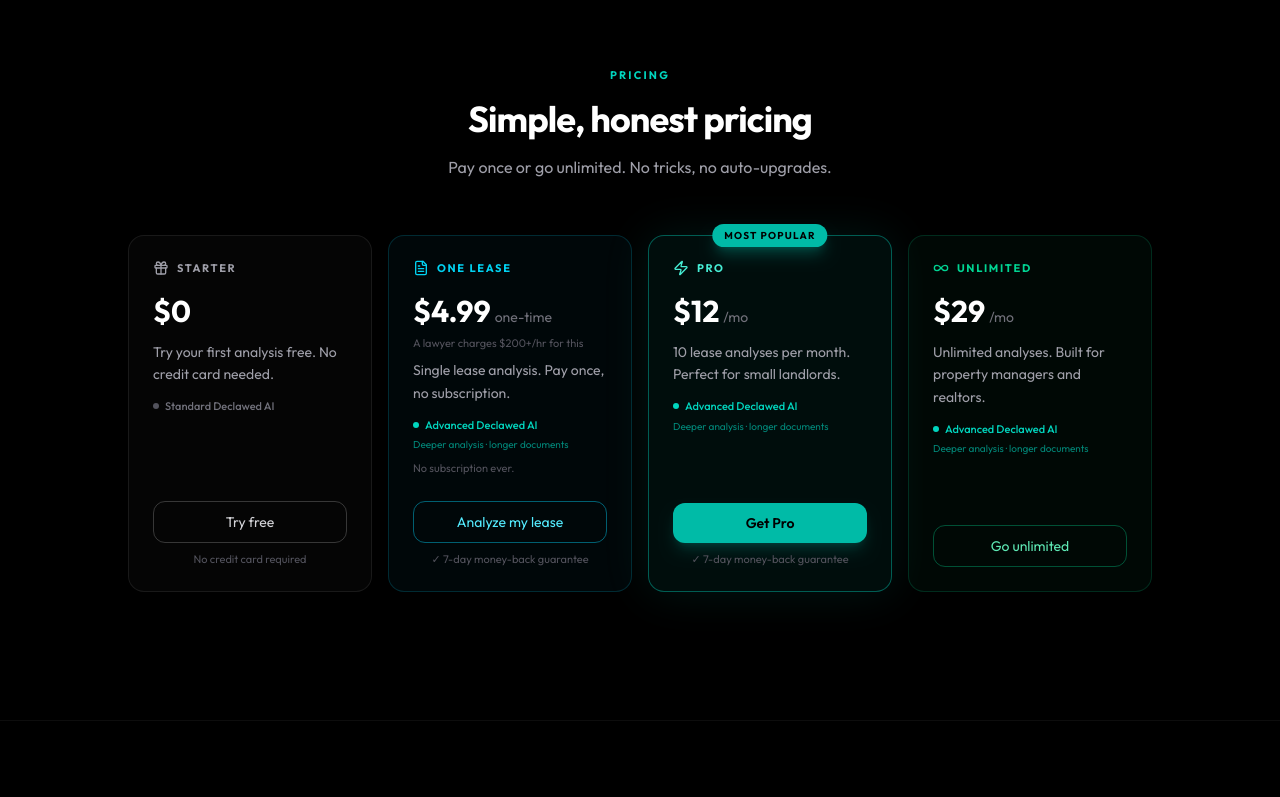
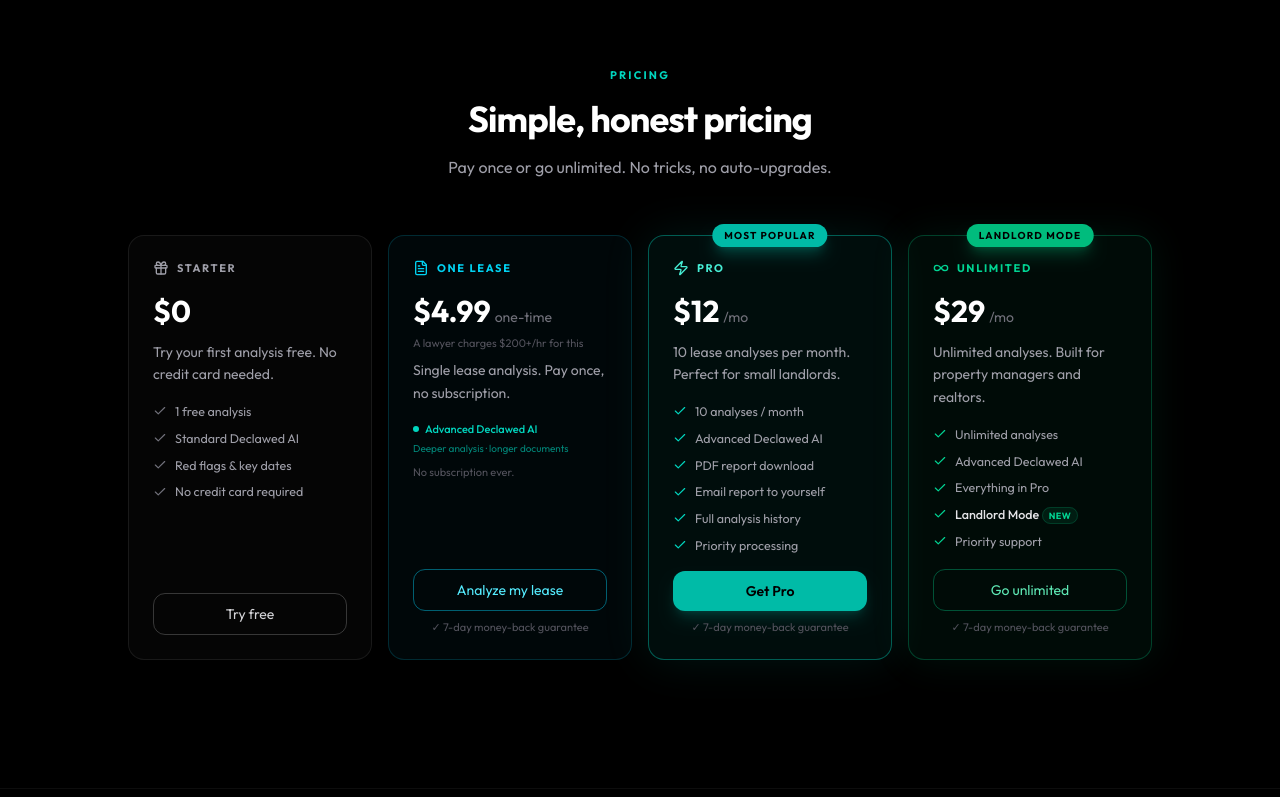
Before and after one commit to fluttershygir/declawed, a React (Vite) app: page / in a window 1280 px wide. Shown: the part 2937-3734 px from the top of the page. Built offline with nearby package versions, Linux system fonts and the light colour scheme; no server answers.

Commit message:
fix: plan fetch hardening, remove AI provider branding, pricing feature checklists & Landlord Mode

```diff
--- a/src/components/Dashboard.jsx
+++ b/src/components/Dashboard.jsx
@@ -13,10 +13,10 @@ const PLAN_LABELS = {
 };
 
 const PLAN_FEATURES = {
-  free:      ['1 free analysis', 'PDF & .docx upload', 'Red flags & key dates'],
-  one:       ['1 full analysis', 'PDF, .docx & image', 'Advanced AI model', '7-day money-back guarantee'],
-  pro:       ['10 analyses / month', 'PDF, .docx & image', 'Advanced AI model', '7-day money-back guarantee'],
-  unlimited: ['Unlimited analyses', 'PDF, .docx & image', 'Advanced AI model', 'All red flags, dates & rights'],
+  free:      ['1 free analysis', 'Standard Declawed AI', 'Red flags & key dates'],
+  one:       ['1 full analysis', 'Advanced Declawed AI', 'PDF report download', '7-day money-back guarantee'],
+  pro:       ['10 analyses / month', 'Advanced Declawed AI', 'PDF report download', 'Email report to yourself', 'Full analysis history', 'Priority processing'],
+  unlimited: ['Unlimited analyses', 'Advanced Declawed AI', 'Everything in Pro', 'Landlord Mode', 'Priority support'],
 };
 
 const SEVERITY_STYLES = {
@@ -436,7 +436,7 @@ export default function Dashboard({ onClose, onUpgrade }) {
       });
   }, [user]);
 
-  const plan = profile?.plan || 'free';
+  const plan = (profile?.plan || 'free').toLowerCase();
   const planInfo = PLAN_LABELS[plan] || PLAN_LABELS.free;
   const used = profile?.analyses_used ?? 0;
   const limit = profile?.analyses_limit ?? 1;
--- a/src/components/FAQ.jsx
+++ b/src/components/FAQ.jsx
@@ -9,7 +9,7 @@ const FAQS = [
   },
   {
     q: 'How does it work?',
-    a: "You upload a PDF or .txt lease. Declawed extracts the text and sends it to Claude — Anthropic's AI — with tenant-advocate instructions trained to surface what can harm you. The response is structured into red flags, key dates, your rights, and unusual clauses.",
+    a: "You upload a PDF or .txt lease. Declawed extracts the text and sends it to Declawed AI with tenant-advocate instructions trained to surface what can harm you. The response is structured into red flags, key dates, your rights, and unusual clauses.",
   },
   {
     q: 'Is my document stored anywhere?',
--- a/src/components/HowItWorks.jsx
+++ b/src/components/HowItWorks.jsx
@@ -16,7 +16,7 @@ const STEPS = [
     number: '02',
     icon: ScanText,
     title: 'AI scans every clause',
-    desc: 'Claude 3 reads every line with tenant-advocate instructions — trained to surface what landlords hope you miss.',
+    desc: 'Our AI reads every line with tenant-advocate instructions — trained to surface what landlords hope you miss.',
     color: 'text-cyan-400',
     ring: 'border-cyan-500/30',
     glow: 'bg-cyan-500/[0.07]',
--- a/src/components/PricingSection.jsx
+++ b/src/components/PricingSection.jsx
@@ -1,5 +1,5 @@
 import { motion } from 'framer-motion';
-import { Gift, FileText, Zap, Infinity } from 'lucide-react';
+import { Check, Gift, FileText, Zap, Infinity } from 'lucide-react';
 
 const TIERS = [
   {
@@ -10,13 +10,19 @@ const TIERS = [
     price: '$0',
     period: null,
     desc: 'Try your first analysis free. No credit card needed.',
-    aiTier: 'standard',
-    note: null,
+    features: [
+      '1 free analysis',
+      'Standard Declawed AI',
+      'Red flags & key dates',
+      'No credit card required',
+    ],
     cta: 'Try free',
     guarantee: null,
     popular: false,
+    landlordMode: false,
     cardClass: 'border-white/[0.08] bg-white/[0.02]',
     ctaClass: 'border border-white/20 text-zinc-300 hover:border-white/30 hover:text-white',
+    checkColor: 'text-zinc-500',
   },
   {
     key: 'one',
@@ -26,13 +32,15 @@ const TIERS = [
     price: '$4.99',
     period: 'one-time',
     desc: 'Single lease analysis. Pay once, no subscription.',
-    aiTier: 'advanced',
+    features: null,
     note: 'No subscription ever.',
     cta: 'Analyze my lease',
     guarantee: '7-day money-back guarantee',
     popular: false,
+    landlordMode: false,
     cardClass: 'border-cyan-500/20 bg-cyan-500/[0.04]',
     ctaClass: 'border border-cyan-500/50 text-cyan-300 hover:bg-cyan-500/10 hover:border-cyan-400',
+    checkColor: 'text-cyan-500',
   },
   {
     key: 'pro',
@@ -42,13 +50,21 @@ const TIERS = [
     price: '$12',
     period: '/mo',
     desc: '10 lease analyses per month. Perfect for small landlords.',
-    aiTier: 'advanced',
-    note: null,
+    features: [
+      '10 analyses / month',
+      'Advanced Declawed AI',
+      'PDF report download',
+      'Email report to yourself',
+      'Full analysis history',
+      'Priority processing',
+    ],
     cta: 'Get Pro',
     guarantee: '7-day money-back guarantee',
     popular: true,
+    landlordMode: false,
     cardClass: 'border-teal-400/40 bg-teal-500/[0.07] shadow-[0_0_48px_rgba(20,184,166,0.12)]',
     ctaClass: 'bg-teal-500 text-black font-semibold hover:bg-teal-400 shadow-lg shadow-teal-500/20',
+    checkColor: 'text-teal-400',
   },
   {
     key: 'unlimited',
@@ -58,13 +74,20 @@ const TIERS = [
     price: '$29',
     period: '/mo',
     desc: 'Unlimited analyses. Built for property managers and realtors.',
-    aiTier: 'advanced',
-    note: null,
+    features: [
+      'Unlimited analyses',
+      'Advanced Declawed AI',
+      'Everything in Pro',
+      'Landlord Mode',
+      'Priority support',
+    ],
     cta: 'Go unlimited',
-    guarantee: null,
+    guarantee: '7-day money-back guarantee',
     popular: false,
-    cardClass: 'border-emerald-500/20 bg-emerald-500/[0.04]',
+    landlordMode: true,
+    cardClass: 'border-emerald-500/30 bg-emerald-500/[0.06] shadow-[0_0_40px_rgba(16,185,129,0.10)]',
     ctaClass: 'border border-emerald-500/40 text-emerald-300 hover:bg-emerald-500/10 hover:border-emerald-400',
+    checkColor: 'text-emerald-400',
   },
 ];
 
@@ -84,7 +107,7 @@ export default function PricingSection({ onSelectTier }) {
         </motion.div>
 
         <div className="grid sm:grid-cols-2 lg:grid-cols-4 gap-4">
-          {TIERS.map(({ key, label, icon: Icon, iconColor, price, period, desc, aiTier, note, cta, guarantee, popular, cardClass, ctaClass }, i) => (
+          {TIERS.map(({ key, label, icon: Icon, iconColor, price, period, desc, features, note, cta, guarantee, popular, landlordMode, cardClass, ctaClass, checkColor }, i) => (
             <motion.div
               key={key}
               initial={{ opacity: 0, y: 20 }}
@@ -94,8 +117,14 @@ export default function PricingSection({ onSelectTier }) {
               className={`relative rounded-2xl border p-6 flex flex-col ${cardClass}`}
             >
               {popular && (
-                <div className="absolute -top-3 left-1/2 -translate-x-1/2 px-3 py-1 rounded-full text-[10px] font-bold uppercase tracking-[0.12em] bg-teal-500 text-black shadow-lg shadow-teal-500/30">
+                <div className="absolute -top-3 left-1/2 -translate-x-1/2 px-3 py-1 rounded-full text-[10px] font-bold uppercase tracking-[0.12em] bg-teal-500 text-black shadow-lg shadow-teal-500/30 whitespace-nowrap">
                   Most Popular
+                </div>
+              )}
+
+              {landlordMode && (
+                <div className="absolute -top-3 left-1/2 -translate-x-1/2 px-3 py-1 rounded-full text-[10px] font-bold uppercase tracking-[0.12em] bg-emerald-500 text-black shadow-lg shadow-emerald-500/30 whitespace-nowrap">
+                  Landlord Mode
                 </div>
               )}
 
@@ -114,44 +143,51 @@ export default function PricingSection({ onSelectTier }) {
                 <p className="text-[11px] text-zinc-600 mt-0.5">A lawyer charges $200+/hr for this</p>
               )}
 
-              <p className="text-sm text-zinc-400 leading-relaxed mt-2">{desc}</p>
+              <p className="text-sm text-zinc-400 leading-relaxed mt-2 mb-4">{desc}</p>
 
-              {/* AI tier label */}
-              <div className={`mt-3 flex items-center gap-1.5 ${
-                aiTier === 'advanced' ? 'text-teal-400' : 'text-zinc-500'
-              }`}>
-                <span className={`w-1.5 h-1.5 rounded-full ${
-                  aiTier === 'advanced' ? 'bg-teal-400' : 'bg-zinc-600'
-                }`} />
-                <span className="text-[11px] font-medium">
-                  {aiTier === 'advanced' ? 'Advanced Declawed AI' : 'Standard Declawed AI'}
+              {/* Feature checklist */}
+              {features ? (
+                <ul className="space-y-2 grow mb-4">
+                  {features.map((feat) => (
+                    <li key={feat} className="flex items-center gap-2 text-[12.5px]">
+                      <Check className={`w-3.5 h-3.5 shrink-0 ${checkColor}`} />
+                      {feat === 'Landlord Mode' ? (
+                        <span className="text-zinc-200 font-medium">
+                          Landlord Mode{' '}
+                          <span className="text-[9px] font-bold uppercase tracking-wider text-emerald-400 bg-emerald-500/10 border border-emerald-500/20 px-1.5 py-0.5 rounded-full align-middle">
+                            New
                           </span>
+                        </span>
+                      ) : (
+                        <span className="text-zinc-400">{feat}</span>
+                      )}
+                    </li>
+                  ))}
+                </ul>
+              ) : (
+                /* One Lease: legacy AI tier + note display */
+                <div className="grow">
+                  <div className="flex items-center gap-1.5 text-teal-400 mb-1">
+                    <span className="w-1.5 h-1.5 rounded-full bg-teal-400" />
+                    <span className="text-[11px] font-medium">Advanced Declawed AI</span>
                   </div>
-
-              {aiTier === 'advanced' && (
-                <p className="text-[10px] text-teal-500/70 mt-1 flex-1">Deeper analysis · longer documents</p>
-              )}
-              {aiTier !== 'advanced' && <div className="flex-1" />}
-
-              {note && (
-                <p className="text-[11px] text-zinc-600 mt-2">{note}</p>
+                  <p className="text-[10px] text-teal-500/70 mb-2">Deeper analysis · longer documents</p>
+                  {note && <p className="text-[11px] text-zinc-600">{note}</p>}
+                </div>
               )}
 
               {key === 'starter' ? (
-                <>
                 <a
                   href="/#upload"
-                    className={`mt-6 w-full rounded-xl py-2.5 text-sm transition-all active:scale-95 text-center block ${ctaClass}`}
+                  className={`mt-auto w-full rounded-xl py-2.5 text-sm transition-all active:scale-95 text-center block ${ctaClass}`}
                 >
                   {cta}
                 </a>
-                  <p className="mt-2 text-center text-[11px] text-zinc-600">No credit card required</p>
-                </>
               ) : (
                 <>
                   <button
                     onClick={onSelectTier}
-                    className={`mt-6 w-full rounded-xl py-2.5 text-sm transition-all active:scale-95 ${ctaClass}`}
+                    className={`mt-auto w-full rounded-xl py-2.5 text-sm transition-all active:scale-95 ${ctaClass}`}
                   >
                     {cta}
                   </button>
--- a/src/context/AuthContext.jsx
+++ b/src/context/AuthContext.jsx
@@ -9,12 +9,13 @@ export function AuthProvider({ children }) {
   const [loading, setLoading] = useState(true);
 
   const fetchProfile = async (userId) => {
-    const { data } = await supabase
+    const { data, error } = await supabase
       .from('profiles')
       .select('id, plan, analyses_used, analyses_limit, full_name')
       .eq('id', userId)
       .single();
-    setProfile(data);
+    if (error) console.error('[Declawed] profile fetch error:', error.message, error.code);
+    setProfile(data ?? null);
   };
 
   useEffect(() => {
--- a/src/pages/PrivacyPolicy.jsx
+++ b/src/pages/PrivacyPolicy.jsx
@@ -83,7 +83,7 @@ export default function PrivacyPolicy() {
 
           <Section number="4" title="AI Processing">
             <p>
-              Document text you submit is sent to Anthropic's Claude API for analysis. Anthropic processes this data under their own privacy policy and API usage policies. By using Declawed, you acknowledge that your document text will be processed by Anthropic's systems. We strongly recommend removing personally identifiable information (names, Social Security numbers, bank details) from documents before uploading.
+              Document text you submit is processed by third-party machine learning services for analysis. These providers process document text in memory solely to generate the analysis — they do not permanently store your documents or use them for training. By using Declawed, you acknowledge that your document text will be processed by third-party AI service providers. We strongly recommend removing personally identifiable information (names, Social Security numbers, bank details) from documents before uploading.
             </p>
           </Section>
 
@@ -91,7 +91,7 @@ export default function PrivacyPolicy() {
             <p>Declawed uses the following third-party services:</p>
             <ul className="list-disc list-inside space-y-1.5 pl-2">
               <li><span className="text-zinc-200">Supabase</span> — authentication, database hosting, and user profile storage (supabase.com)</li>
-              <li><span className="text-zinc-200">Anthropic</span> — AI analysis via Claude API (anthropic.com)</li>
+              <li><span className="text-zinc-200">Third-party AI service providers</span> — machine learning analysis of uploaded document text (processed in memory, not stored)</li>
               <li><span className="text-zinc-200">Cloudflare Pages</span> — web hosting and CDN (cloudflare.com)</li>
               <li><span className="text-zinc-200">Stripe</span> — payment processing (stripe.com)</li>
             </ul>
--- a/src/pages/TermsOfService.jsx
+++ b/src/pages/TermsOfService.jsx
@@ -78,7 +78,7 @@ export default function TermsOfService() {
 
           <Section number="2" title="Description of Service">
             <p>
-              Declawed is an AI-powered tool that analyzes residential lease and rental agreements to help tenants understand their rights, identify red flags, and navigate key terms. The Service uses Anthropic's Claude AI to generate summaries and analysis.
+              Declawed is an AI-powered tool that analyzes residential lease and rental agreements to help tenants understand their rights, identify red flags, and navigate key terms. The Service uses third-party AI service providers to generate summaries and analysis.
             </p>
             <p>
               The Service is intended primarily for US and Canadian residential leases. Analysis accuracy may vary for other jurisdictions or document types.
```
Lines whose indentation alone changed are shown as unchanged.
